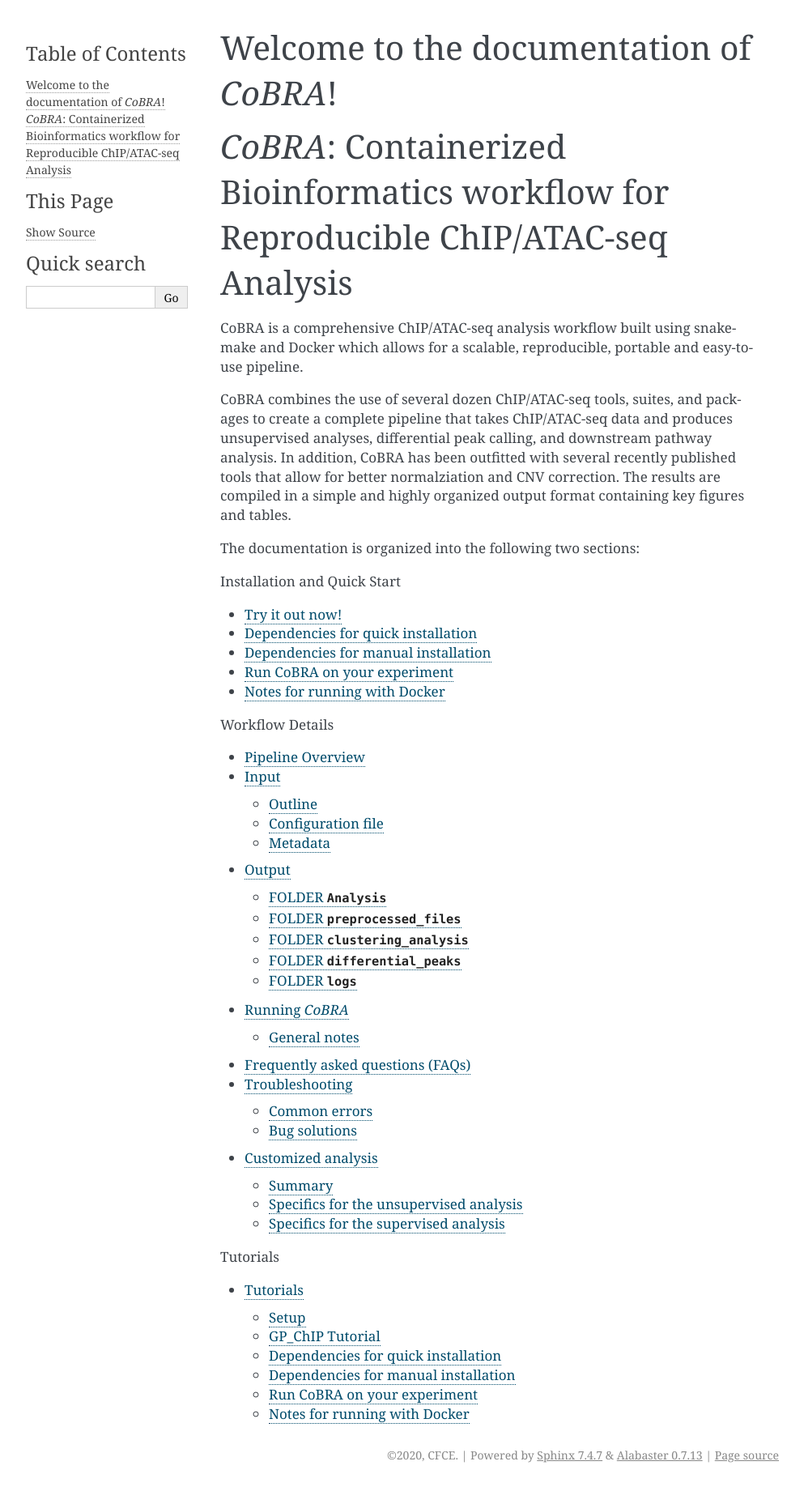
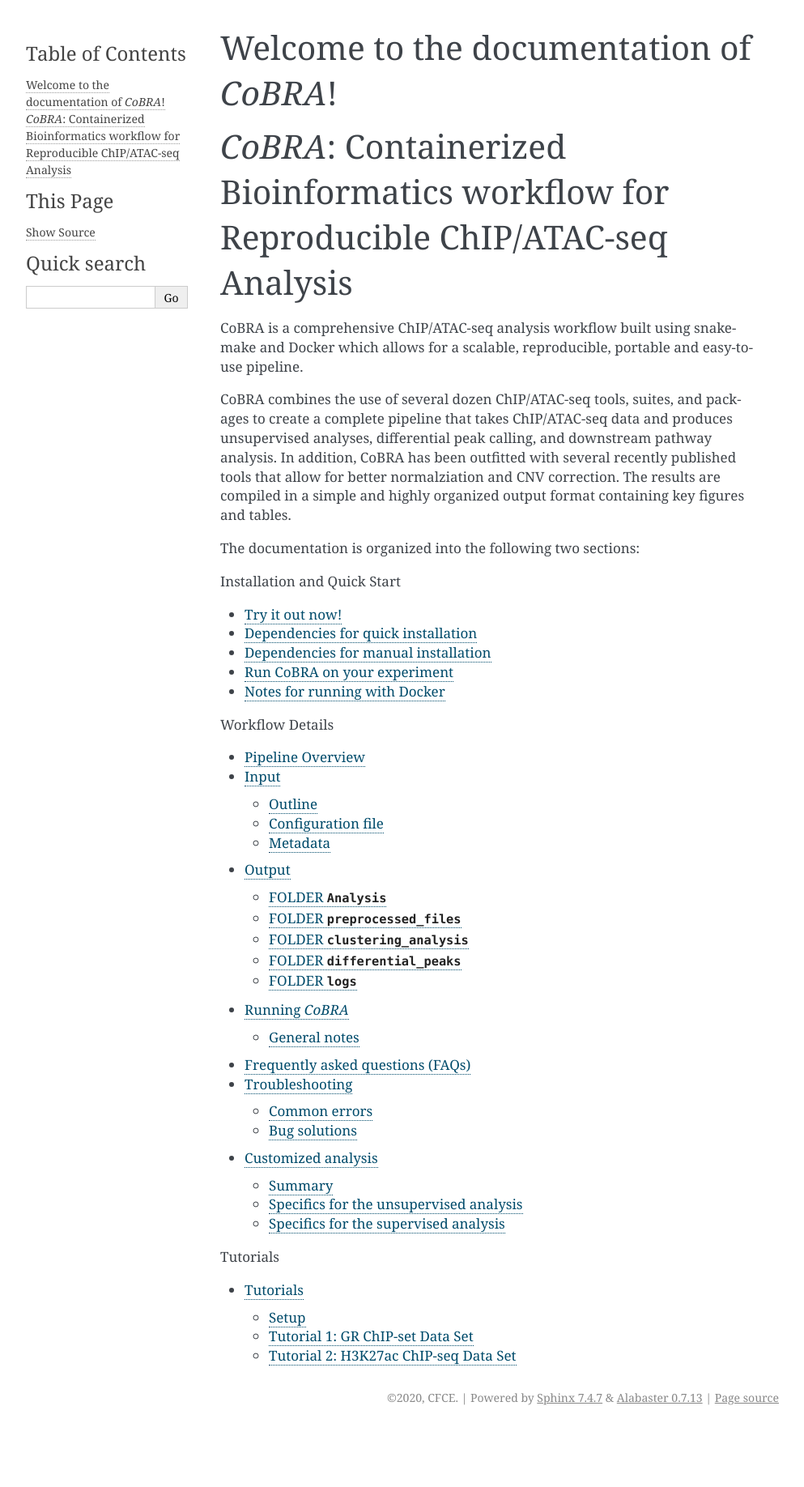
Before and after one commit to qiuxintao101/cobra, a Sphinx documentation site: the page built from docs/index.rst, in a window 1280 px wide. Shown: the whole page at 81% size, without its empty margins (148-1141 px from the left). Built offline with Sphinx 7.4.7, drawn with Linux system fonts in a browser that asks for light colours; after the commit the page ends 1765 px from its top, so only the background shows below that; some of the changed lines change nothing that is shown.

Commit message:
Update tutorials.rst

```diff
--- a/docs/tutorials.rst
+++ b/docs/tutorials.rst
@@ -44,17 +44,16 @@
   If you receive an error, *Git* may not be installed on your system. Please consult the internet on how to best install Git for your system.
 
 
-GP_ChIP Tutorial
+Tutorial 1: GR ChIP-set Data Set
 ================
 
 Background
 **********
-This tutorial makes use of a publicly available glucocorticoid receptor (GR) ChIP-seq data (`GSE32465 <https://www.ncbi.nlm.nih.gov/geo/query/acc.cgi?acc=GSE32465>`) from a lung adenocarcinoma cell line (A549) at 3 different concentrations of dexamethasone, a potent GR agonist.
-Our first tutorial includes an in depth analysis of the sample GR_ChIP dataset. In the experiment, samples were treated with 0.5nM, 5nM, or 50nM of dexamethasone.
+This tutorial makes use of a publicly available glucocorticoid receptor (GR) ChIP-seq data (`GSE32465 <https://www.ncbi.nlm.nih.gov/geo/query/acc.cgi?acc=GSE32465>`_) from a lung adenocarcinoma cell line (A549) at 3 different concentrations of dexamethasone, a potent GR agonist. In the experiment, samples were treated with 0.5nM, 5nM, or 50nM of dexamethasone.
 
 
-Download and run the GR_ChIP sample dataset
-***********************************
+Download and set-up for running the GR_ChIP sample dataset
+**********************************************************
 
   Please use the following command to download the GR_ChIP sample dataset. This dataset is of moderate size (3.9 G) and may take 5-10 minutes to download.
 
@@ -62,7 +61,7 @@
 
      snakemake download_example_GR_ChIP
 
-  When the data set is downloaded, we can proceed to run the analysis. Usually for running CoBRA on a new experiment, the two config files ``config.yaml`` and ``metasheet.csv`` would need to be set up acccordingly. In this tutorial, they have been filled already.
+  When the data set is downloaded, we can proceed to set up for the run. Usually for running CoBRA on a new experiment, the two config files ``config.yaml`` and ``metasheet.csv`` would need to be set up acccordingly. In this tutorial, they have been filled already. Note in ``config.yaml``, the parameter `motif` has been set as true to perform motif enrichement and clustering analysis.
 
   To check if the setup is correct, begin a dry run via the following command:
 
@@ -70,81 +69,66 @@
 
      snakemake all -np
 
-  Once the dry run completes without errors, start the analysis using the command (using 6 cores).
+
+Quick One-Step Analysis
+**********************************************************
+
+  Once the dry run completes without errors, run the pipeline using the following command (using 6 cores).
 
   .. code-block:: Bash
 
      snakemake all --cores 6
 
-5. **To run CoBRA on your experiment**, setup the files ``config.yaml`` and ``metasheet.csv`` according to your own experiment. Instructions can be found in the section `Run CoBRA on your experiment`_.
-6. **If CoBRA runs succesfully**, explore the ``analysis`` folder which contains the data and visualization of your analysis. If you encountered an error, look in Section :ref:`docs-errors` to troubleshoot.
-
-.. _docs-prerequisites:
-
-Dependencies for quick installation
-==================================
-
-For quick instalation, the only dependency required is ``Docker``. Once ``Docker`` is installed, *CoBRA* dependencies can be pulled by the ``Docker`` container. Details on how to pull the ``Docker`` image can be found above.
+  Then wait for the result to come out in a few hours. It is plain and simple!
 
 
-Dependencies for manual installation
-=====================================
+Step-By-Step Analysis
+**********************************************************
 
-This section is only relevant if you do not use ``Docker`` to run *CoBRA*. All dependencies are listed above in section 1b.
+  While the CoBRA pipeline is designed to be fast and efficient, easily-excuetable with just a few lines of commands, it is possible to produce the analysis in a step-wise fashion by running specific parts of the pipeline.
+
+1. **Unsupervised Analysis - PCA Plot**:
+
+    .. code-block:: Bash
+
+       snakemake pca_plot -f
+
+  This command produces the ``pca_plot_100_percent.pdf`` file located in the ``analysis_result/clustering_analysis/rpkm.1_num_sample.0_scale.q_fliter.cov.100/plots`` folder. The first page of the file is a color-coded Principal component analysis (PCA) plot that depicts how samples are separated in the first two principal components (those with the largest variance). The second page includes a scree plot indicating the percentage of variance captured by each principal component.
+
+  .. figure::  tutorial1_pca_plot_Treatment.nM..png
+         :scale: 30 %
+         :alt: tutorial 1 pca plot
+         :align: center
+
+      As illustrated in the PCA plot, PC1 separates the samples with different treatment concentration of dexamethasone, while PC2 further    separates the sample replicates.
+
+   .. figure::  tutorial1_pca_plot_scree.png
+      :scale: 30 %
+      :alt: tutorial 1 pca scree
+      :align: center
+
+      As illustrated in the scree plot, PC1 captures over 40% of the variance explained, and PC2 captures about 19%.
+
+2. **Unsupervised Analysis - Sample-Sample Correlation Plot**:
+
+    .. code-block:: Bash
+
+       snakemake heatmapSS_plot -f
+
+  This command produces the ``heatmapSS_plot_100_percent.pdf`` file located in the ``analysis_result/clustering_analysis/rpkm.1_num_sample.0_scale.q_fliter.cov.100/plots`` folder. It provides information on the clustering result based on the Pearson correlation coefficient, and illustrates the similarity between all samples in a pairwise fashion.
+
+  .. figure::   tutorial1_heatmapSS_plot.png
+         :scale: 30 %
+         :alt: tutorial 1 ss heatmap
+         :align: center
+
+      As illustrated in the SS correlation plot, samples replicates cluster tightly together (r > 0.6). And samples treated with 0.5nM of dexamethasone exhibited to be dissimilar to samples treated with 5nM or 50nM dexamethasone.
 
 
-.. _docs-runOwnAnalysis:
 
-Run CoBRA on your experiment
-============================================================
+Tutorial 2: H3K27ac ChIP-seq Data Set
+================
 
-See section :ref:`exampleDataset`for a guide to running the example analysis. Running CoBRA on your own data is straitforward. To do so, please execute the following steps:
-
-1. Modify the file ``config.yaml`` accordingly. See Section :ref:`configurationFile` for details about the meaning of the parameters. Do not delete or rename any parameters or sections.
-2. Change the ``metasheet.csv`` file to match the input data. Just as in the example dataset, the metasheet contains the same sample names as the ``config.yaml`` file, the same must be done when running your own analysis.
-
-3. Activate the cobra environment and start a dry run with the following command
-
-   .. code-block:: Bash
-
-      source activate cobra
-      snakemake all -np
-
-   If dry run is successfull, proceeding with the following to start (using 6 cores).
-
-   .. code-block:: Bash
-
-      snakemake all --cores 6
-
-4. Running *CoBRA* is computationally demanding (see section :ref:`timeMemoryRequirements`). As such, we suggest running *CoBRA* in a multicore machine capable of handling parallelization.
-
-
-.. _docs-DockerNotes:
-
-Notes for running with Docker
-============================================================
- With ``Docker``, the *CoBRA* workflow will be executed in pre-configured isolated container that contains all dependency tools. You only need to pay attention to the following arguments when running *CoBRA* in the ``Docker`` container.
-
-.. code-block:: Bash
-
-   docker run --rm -v $PWD:/cobra -it cfce/cobra:latest
-
-1. ``--rm``: This option will help delete the container immediately after it exits. This helps to prevent having to clean up containers after the workflow has finished running.
-
-2. ``-v``: The ``-v`` flag mounts the current directory ``$PWD`` into /cobra in the container. You need to make all directories that contain files that are referenced in the *CoBRA* config file available within the container. If you reference additional files, simply add multiple ``-v`` flags to the mount path (use the space to separate them). For example, if you reference the files ``/mnt/home/user1/AR_ChIP.bam`` and ``/mnt/home/user1/AR_ChIP.bed`` in the configuration file file, you may add ``-v /mnt/home/user1:/mnt/home/user1 `` or even just ``-v /mnt:/mnt`` to the bind path.
-
-  .. note:: We emphasize that within a Docker container, files outside of the directory from where you started executing *CoBRA* are not accessible. You will receive errors if you forgot to include the path of this folder as part of the ``-v`` option.
-
-3. ``-it``: The ``-it`` option allows you to interact with the container’s shell and run any command inside of it.
-
-4. ``cfce/cobra:latest``: ``cfce/cobra`` is the name of the container that we created in the dockerhub. ``lastest`` is the version of the container.
-
-Once you start runing the *CoBRA* containter, it's bash shell will be attached to the terminal, and the command prompt will change:
-
-.. code-block:: Bash
-
-   (base) root@5d8bf16cd2cb:/#
-
-The above command prompt change means that you have suceefully started the cotainer of *CoBRA*, and you may proceed to run the example or your own data.
-
-You do not have to, but you may go through the following tutorial related to ``Docker``. This will help you gain a better understanding of ``Docker``. For more details, see `here <https://docker-curriculum.com/>`_.
+Background
+**********
+This tutorial makes use of a publicly available glucocorticoid receptor (GR) ChIP-seq data (`GSE32465 <https://www.ncbi.nlm.nih.gov/geo/query/acc.cgi?acc=GSE32465>`_) from a lung adenocarcinoma cell line (A549) at 3 different concentrations of dexamethasone, a potent GR agonist. In the experiment, samples were treated with 0.5nM, 5nM, or 50nM of dexamethasone.
```
